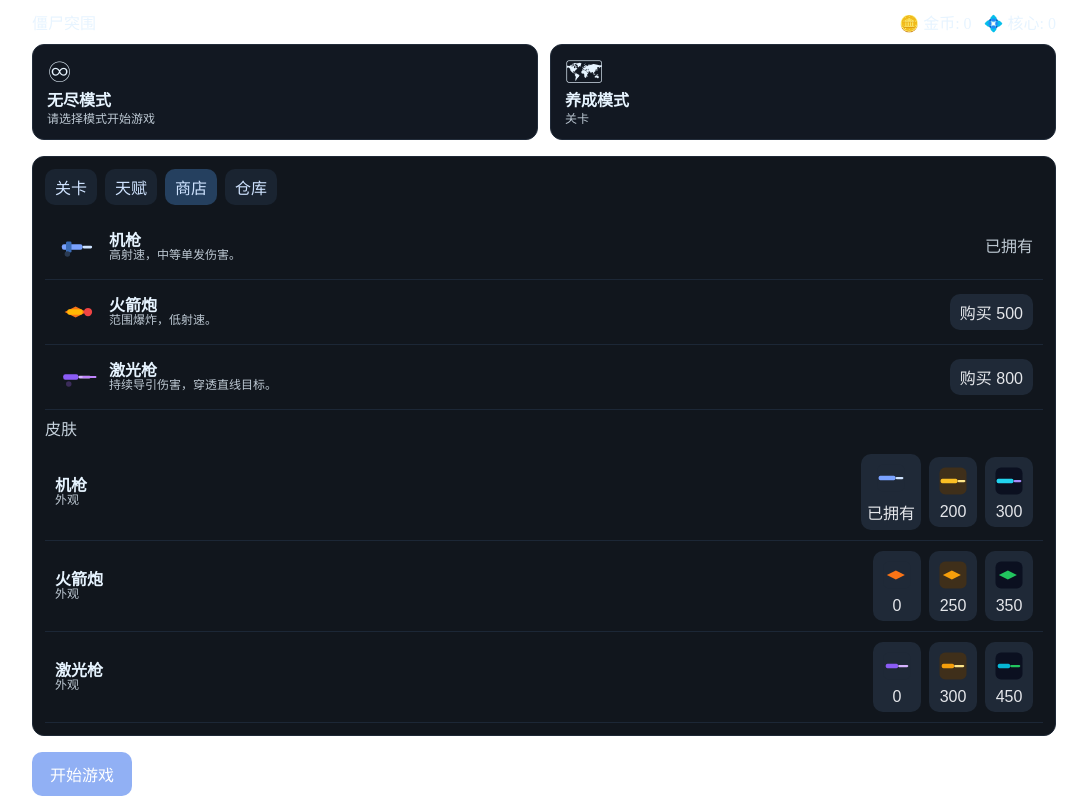
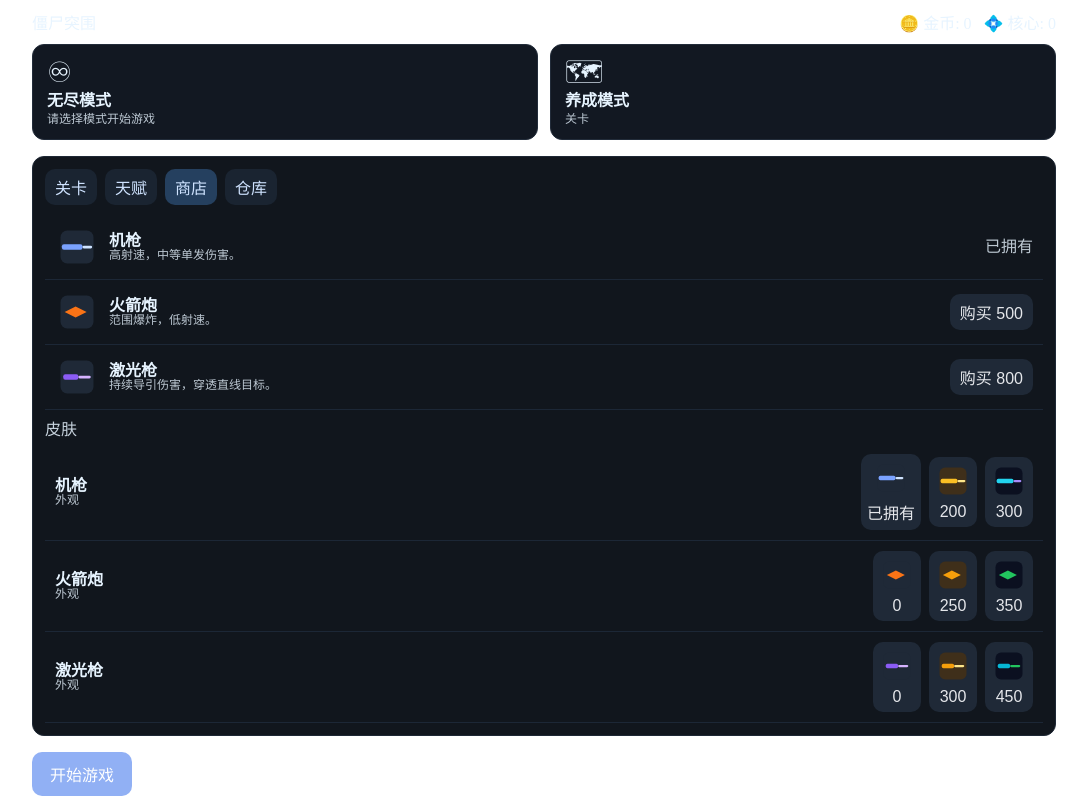
Before and after one commit to CoxHerbert/MonsterBattleGame, a Vue app: page / in a window 1280 px wide. Both pictures are taken after a click on the button "商店". Shown: the whole page, without its empty margins (96-1183 px from the left). Built offline with nearby package versions, Linux system fonts and the light colour scheme.

Commit message:
fix: sync weapon icons and guard skin lookup

```diff
--- a/src/components/home/ArmoryPanel.vue
+++ b/src/components/home/ArmoryPanel.vue
@@ -82,6 +82,7 @@ export default {
       return Math.floor(econ.prices.weaponUpgradeBase * Math.pow(econ.prices.weaponUpgradeGrowth, lv) * mul);
     },
     skinIcon(wid, sid){
+      if(!wid) return '';
       const key = `SKIN_${wid.toUpperCase()}_${sid}`;
       return Skins[key];
     }
--- a/src/components/home/CurrencyBar.vue
+++ b/src/components/home/CurrencyBar.vue
@@ -5,7 +5,13 @@
   </div>
 </template>
 <script>
-export default { name:'CurrencyBar', props:{ gold:Number, core:Number } }
+export default {
+  name:'CurrencyBar',
+  props:{
+    gold:{ type:Number, default:0 },
+    core:{ type:Number, default:0 }
+  }
+}
 </script>
 <style scoped>
 .bar{ display:flex; gap:12px; align-items:center; }
--- a/src/components/home/ShopPanel.vue
+++ b/src/components/home/ShopPanel.vue
@@ -3,7 +3,7 @@
     <!-- 武器购买区域（与之前一致） -->
     <div class="row" v-for="w in list" :key="'w-'+w.id">
       <div class="left">
-        <img :src="weaponIcons[w.id]" :alt="w.name" />
+        <img :src="skinIcon(w.id, equippedSkinOf(w.id))" :alt="w.name" />
         <div class="info">
           <div class="name">{{ w.name }}</div>
           <div class="desc">{{ w.desc }}</div>
@@ -43,22 +43,22 @@
 
 <script>
 import cfg from '@/game/config/weapons.config.js'
-import * as WIcons from '@/assets/icons/weapons.js'
 import * as Skins from '@/assets/icons/skins.js'
 export default {
   name:'ShopPanel',
   props:{ gold:Number, prices:Object, inventory:Object },
   emits:['buy','buy-skin'],
   data(){ return {
-    list:[cfg.mg, cfg.rocket, cfg.laser],
-    weaponIcons:{ mg:WIcons.ICON_MG, rocket:WIcons.ICON_ROCKET, laser:WIcons.ICON_LASER }
+    list:[cfg.mg, cfg.rocket, cfg.laser]
   }},
   methods:{
     isOwned(id){ return !!(this.inventory?.weapons?.[id]?.owned); },
     hasSkin(id, sid){ return !!(this.inventory?.weapons?.[id]?.skins?.owned?.includes(sid)); },
     buyWeapon(id){ const price = this.prices.weapon[id] || 0; this.$emit('buy', { weaponId:id, price }); },
     buySkin(id, sid){ this.$emit('buy-skin', { weaponId:id, skinId:sid }); },
+    equippedSkinOf(id){ return this.inventory?.weapons?.[id]?.skins?.equipped || 'default'; },
     skinIcon(wid, sid){
+      if(!wid) return '';
       const key = `SKIN_${wid.toUpperCase()}_${sid}`;
       return Skins[key];
     }
```
